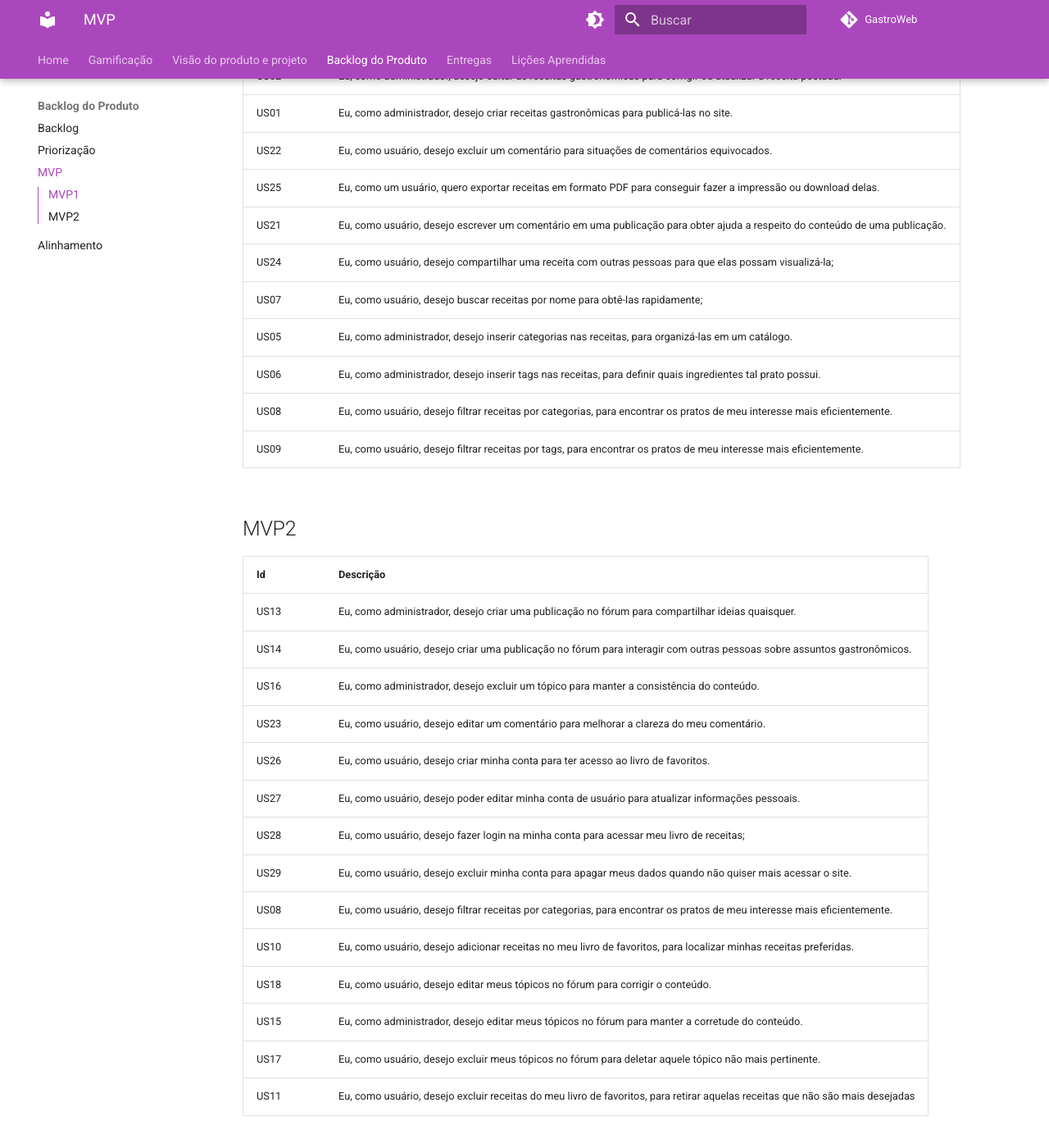
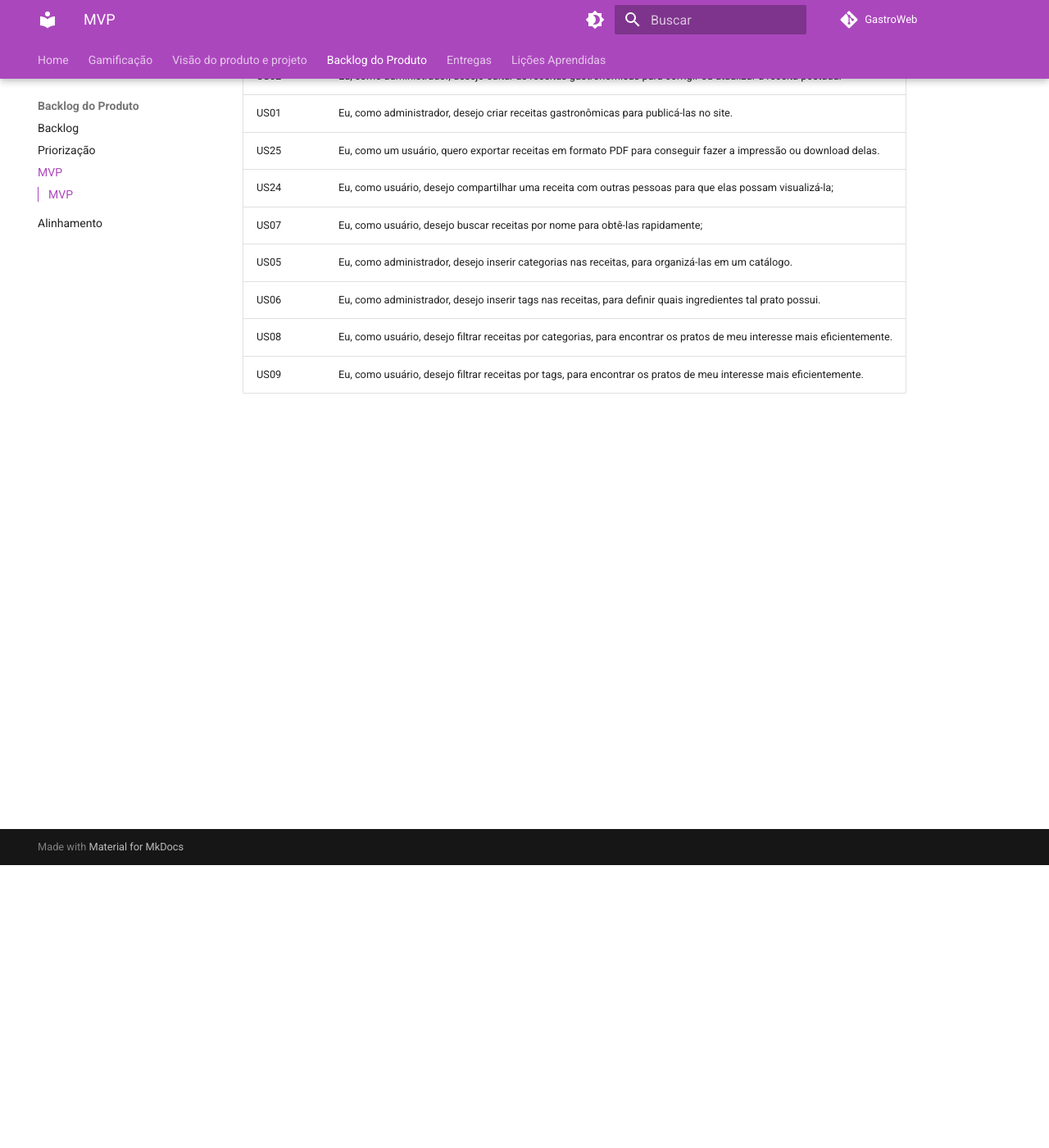
Before and after one commit to mdsreq-fga-unb/2023.2-GastroWeb, an MkDocs documentation site: the page built from docs/backlog-produto/mvp.md, in a window 1280 px wide and 1400 px high, scrolled down 345 px. Shown: the whole window at 82% size. Built offline with MkDocs 1.6.1 and Material for MkDocs 9.7.7, drawn with Linux system fonts in a browser that asks for light colours; comment, search, counter and statistics services are not loaded.

Commit message:
fix: refatoração do MVP

```diff
--- a/docs/backlog-produto/mvp.md
+++ b/docs/backlog-produto/mvp.md
@@ -1,4 +1,4 @@
-## MVP1
+## MVP
 
 | Id | Descrição |
 | --- | --- |
@@ -6,31 +6,10 @@
 | US04 | Eu, como administrador, desejo visualizar as receitas gastronômicas para consultá-las sempre que quiser. |
 | US02 | Eu, como administrador, desejo editar as receitas gastronômicas para corrigir ou atualizar a receita postada. |
 | US01 | Eu, como administrador, desejo criar receitas gastronômicas para publicá-las no site. |
-| US22 | Eu, como usuário, desejo excluir um comentário para situações de comentários equivocados. |
 | US25 | Eu, como um usuário, quero exportar receitas em formato PDF para conseguir fazer a impressão ou download delas. |
-| US21 | Eu, como usuário, desejo escrever um comentário em uma publicação para obter ajuda a respeito do conteúdo de uma publicação. |
 | US24 | Eu, como usuário, desejo compartilhar uma receita com outras pessoas para que elas possam visualizá-la; |
 | US07 | Eu, como usuário, desejo buscar receitas por nome para obtê-las rapidamente; |
 | US05 | Eu, como administrador, desejo inserir categorias nas receitas, para organizá-las em um catálogo. |
 | US06 | Eu, como administrador, desejo inserir tags nas receitas, para definir quais ingredientes tal prato possui. |
 | US08 | Eu, como usuário, desejo filtrar receitas por categorias, para encontrar os pratos de meu interesse mais eficientemente. |
 | US09 | Eu, como usuário, desejo filtrar receitas por tags, para encontrar os pratos de meu interesse mais eficientemente. |
-
-## MVP2
-
-| Id | Descrição |
-| --- | --- |
-| US13 | Eu, como administrador, desejo criar uma publicação no fórum para compartilhar ideias quaisquer. |
-| US14 | Eu, como usuário, desejo criar uma publicação no fórum para interagir com outras pessoas sobre assuntos gastronômicos. |
-| US16 | Eu, como administrador, desejo excluir um tópico para manter a consistência do conteúdo. |
-| US23 | Eu, como usuário, desejo editar um comentário para melhorar a clareza do meu comentário. |
-| US26 | Eu, como usuário, desejo criar minha conta para ter acesso ao livro de favoritos. |
-| US27 | Eu, como usuário, desejo poder editar minha conta de usuário para atualizar informações pessoais. |
-| US28 | Eu, como usuário, desejo fazer login na minha conta para acessar meu livro de receitas; |
-| US29 | Eu, como usuário, desejo excluir minha conta para apagar meus dados quando não quiser mais acessar o site. |
-| US08 | Eu, como usuário, desejo filtrar receitas por categorias, para encontrar os pratos de meu interesse mais eficientemente. |
-| US10 | Eu, como usuário, desejo adicionar receitas no meu livro de favoritos, para localizar minhas receitas preferidas. |
-| US18 | Eu, como usuário, desejo editar meus tópicos no fórum para corrigir o conteúdo. |
-| US15 | Eu, como administrador, desejo editar meus tópicos no fórum para manter a corretude do conteúdo. |
-| US17 | Eu, como usuário, desejo excluir meus tópicos no fórum para deletar aquele tópico não mais pertinente. |
-| US11 | Eu, como usuário, desejo excluir receitas do meu livro de favoritos, para retirar aquelas receitas que não são mais desejadas |
```
Also changed, not shown: docs/backlog-produto/priorizacao-requisitos.md (+11 -5 lines).
